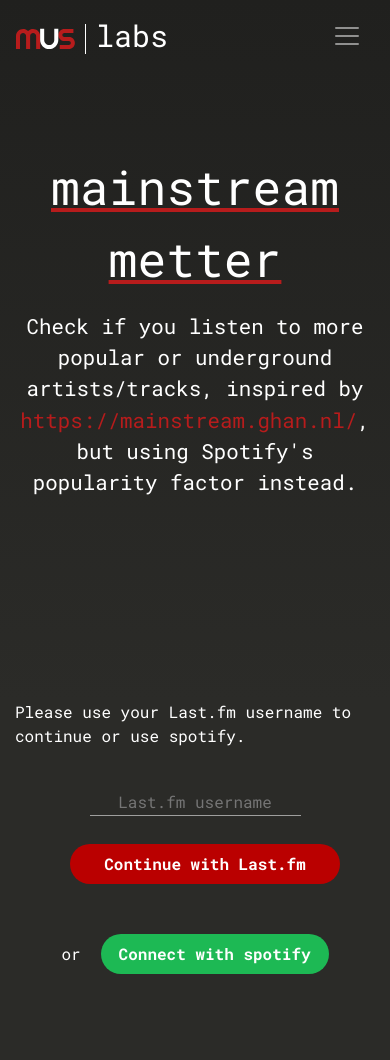
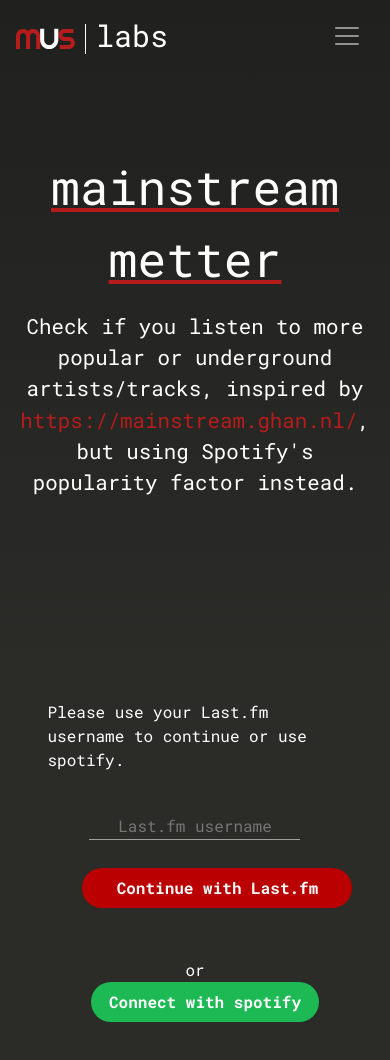
Before and after one commit to musicorum-app/labs, a React (Create React App) app: page /mainstream in a window 390 px wide. Shown: the top 1060 px of the page. Built offline with nearby package versions, Linux system fonts and the light colour scheme.

Commit message:
responsive 😔

```diff
--- a/src/components/ExperimentScaffold.jsx
+++ b/src/components/ExperimentScaffold.jsx
@@ -10,7 +10,7 @@
   return <div>
     <AppNavBar name={name} description={description}/>
     <div className="scaffold">
-      <Col xs={{span: 12, offset: 0}} md={{span: 10, offset: 1}}>
+      <Col xs={{ span: 10, offset: 1 }} md={{ span: 10, offset: 1 }} lg={{ span: 8, offset: 2 }} xl={{ span: 6, offset: 3 }}>
         {children}
       </Col>
     </div>
--- a/src/pages/ArtistOrder.jsx
+++ b/src/pages/ArtistOrder.jsx
@@ -3,6 +3,8 @@
 import LastfmAPI from "../api/lastfm.js";
 import LoadingBar from "../components/LoadingBar";
 import MusicorumAPI from "../api/musicorum";
+import Row from "react-bootstrap/Row";
+import Col from "react-bootstrap/esm/Col";
 
 const ArtistOrder = () => {
   const [loading, setLoading] = useState(false);
@@ -14,11 +16,11 @@
   const [userName, setUser] = useState(null)
 
   const onSelect = async ({method, data}) => {
-    // try {
-    //   const cache = JSON.parse(localStorage.getItem('cache-ao'))
-    //   if (cache) return setData(cache)
-    // } catch (e) {
-    // }
+    try {
+      const cache = JSON.parse(localStorage.getItem('cache-ao'))
+      if (cache) return setData(cache)
+    } catch (e) {
+    }
 
     setLoading(true);
     setData(null)
@@ -60,7 +62,7 @@
           playcount: Number(a.playcount),
           url: a.url
         }))
-        // localStorage.setItem('cache-ao', JSON.stringify(value))
+        localStorage.setItem('cache-ao', JSON.stringify(value))
         setData(value)
         setLoading(false)
         handleChangeFilter(filter)()
@@ -103,6 +105,7 @@
                      error={error} setError={setError}
     />
 
+    <Col>
       <div className="scaffold-section">
         {loading ?
           <LoadingBar percent={percent} text={loadingText}/>
@@ -156,6 +159,7 @@
             : ''
         }
       </div>
+    </Col>
   </>
 };
 
```
Lines whose indentation alone changed are shown as unchanged.
